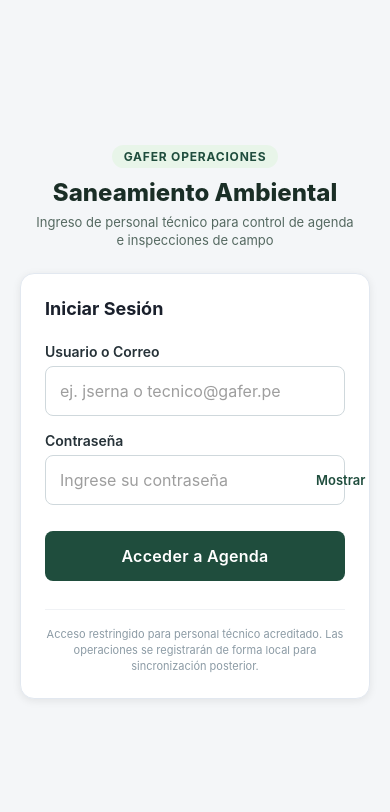
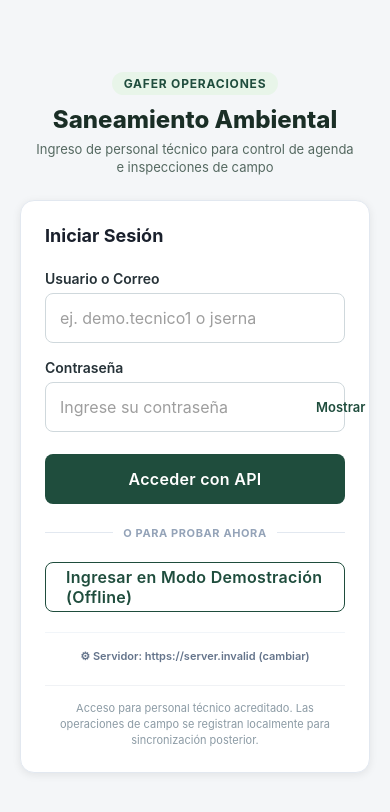
Before and after one commit to natharceeirl/GAFER, a React Native app in the folder apps/mobile/: screen / in a window 390 px wide. Shown: the top 812 px of the page. Built offline with nearby package versions, Linux system fonts and the light colour scheme; no server answers.

Commit message:
fix(mobile): add timeout controller, metro host auto-detection, and demo login mode

```diff
--- a/apps/mobile/src/features/auth/model/use-auth-store.ts
+++ b/apps/mobile/src/features/auth/model/use-auth-store.ts
@@ -5,6 +5,7 @@
   CredencialesInvalidasError,
   UsuarioInactivoError,
   ErrorDeConexion,
+  obtenerBaseUrl,
 } from '../../../shared/api/api-client';
 import {
   getDefaultStorage,
@@ -15,16 +16,20 @@
 
 export const TOKEN_STORAGE_KEY = 'gafer_mobile_token_v1';
 export const USER_STORAGE_KEY = 'gafer_mobile_user_v1';
+export const SERVER_STORAGE_KEY = 'gafer_mobile_server_v1';
 
 export interface AuthState {
   token: string | null;
   usuario: UsuarioSesion | null;
   estado: EstadoAutenticacion;
   error: string | null;
+  servidorUrl: string;
 
   iniciarSesion: (usuario: string, clave: string) => Promise<boolean>;
+  iniciarSesionDemo: (usuario?: string) => Promise<boolean>;
   cerrarSesion: () => Promise<void>;
   restaurarSesion: () => Promise<boolean>;
+  actualizarServidorUrl: (url: string) => void;
   limpiarError: () => void;
 }
 
@@ -40,18 +45,30 @@
 }
 
 function getApiClient(): MobileApiClient {
-  return customApiClient ?? new MobileApiClient();
+  if (!customApiClient) {
+    customApiClient = new MobileApiClient();
+  }
+  return customApiClient;
 }
 
 function getStorage(): StorageAdapter {
   return customStorage ?? getDefaultStorage();
 }
 
-export const useAuthStore = create<AuthState>((set) => ({
+export const useAuthStore = create<AuthState>((set, get) => ({
   token: null,
   usuario: null,
   estado: 'NO_AUTENTICADO',
   error: null,
+  servidorUrl: obtenerBaseUrl(),
+
+  actualizarServidorUrl: (url: string) => {
+    const urlLimpia = url.trim().replace(/\/+$/, '');
+    getApiClient().setBaseUrl(urlLimpia);
+    const storage = getStorage();
+    storage.setItem(SERVER_STORAGE_KEY, urlLimpia).catch(() => {});
+    set({ servidorUrl: urlLimpia });
+  },
 
   iniciarSesion: async (usuario: string, clave: string): Promise<boolean> => {
     const usuarioLimpio = usuario.trim();
@@ -87,7 +104,7 @@
       } else if (err instanceof UsuarioInactivoError) {
         mensajeError = err.message || 'El usuario se encuentra inactivo';
       } else if (err instanceof ErrorDeConexion) {
-        mensajeError = 'Sin conexión con el servidor. Verifique su red.';
+        mensajeError = err.message;
       } else if (err instanceof Error) {
         mensajeError = err.message;
       }
@@ -97,6 +114,44 @@
         error: mensajeError,
       });
 
+      return false;
+    }
+  },
+
+  iniciarSesionDemo: async (usuario?: string): Promise<boolean> => {
+    set({ estado: 'CARGANDO', error: null });
+
+    try {
+      const storage = getStorage();
+      const nombreUsuario = usuario?.trim() || 'demo.tecnico1';
+
+      const usuarioDemo: UsuarioSesion = {
+        id: 'f9b5a86d-318e-49b4-b91c-bf1b56950711',
+        dni: '99000003',
+        nombres: 'Técnico Operador (Demo)',
+        apellidos: 'Gafer',
+        cargo: 'TECNICO_OPERADOR',
+        usuario: nombreUsuario,
+      };
+
+      const tokenDemo = 'demo-offline-jwt-token-gafer';
+
+      await storage.setItem(TOKEN_STORAGE_KEY, tokenDemo);
+      await storage.setItem(USER_STORAGE_KEY, JSON.stringify(usuarioDemo));
+
+      set({
+        token: tokenDemo,
+        usuario: usuarioDemo,
+        estado: 'AUTENTICADO',
+        error: null,
+      });
+
+      return true;
+    } catch {
+      set({
+        estado: 'NO_AUTENTICADO',
+        error: 'No se pudo iniciar el modo demostración',
+      });
       return false;
     }
   },
@@ -117,6 +172,14 @@
   restaurarSesion: async (): Promise<boolean> => {
     try {
       const storage = getStorage();
+
+      // Restaurar URL de servidor personalizada si existía
+      const serverGuardado = await storage.getItem(SERVER_STORAGE_KEY);
+      if (serverGuardado) {
+        getApiClient().setBaseUrl(serverGuardado);
+        set({ servidorUrl: serverGuardado });
+      }
+
       const token = await storage.getItem(TOKEN_STORAGE_KEY);
       const userRaw = await storage.getItem(USER_STORAGE_KEY);
 
--- a/apps/mobile/src/features/auth/ui/LoginScreen.tsx
+++ b/apps/mobile/src/features/auth/ui/LoginScreen.tsx
@@ -1,4 +1,4 @@
-import React, { useState } from 'react';
+import React, { useState, useEffect } from 'react';
 import {
   StyleSheet,
   Text,
@@ -7,6 +7,8 @@
   Platform,
   ScrollView,
   SafeAreaView,
+  TouchableOpacity,
+  NativeModules,
 } from 'react-native';
 import { StatusBar } from 'expo-status-bar';
 import { useAuthStore } from '../model/use-auth-store';
@@ -17,14 +19,47 @@
   onLoginExitoso?: () => void;
 }
 
+const detectarHostMetro = (): string | null => {
+  try {
+    const scriptURL: string = (NativeModules as any)?.SourceCode?.scriptURL || '';
+    const match = scriptURL.match(/^https?:\/\/([^:/]+)/);
+    if (match && match[1] && match[1] !== 'localhost' && match[1] !== '127.0.0.1') {
+      return `http://${match[1]}:3000`;
+    }
+  } catch {
+    // Entorno no nativo o fallback
+  }
+  return null;
+};
+
 export const LoginScreen: React.FC<LoginScreenProps> = ({ onLoginExitoso }) => {
   const [usuario, setUsuario] = useState('');
   const [clave, setClave] = useState('');
   const [errorUsuario, setErrorUsuario] = useState<string | null>(null);
   const [errorClave, setErrorClave] = useState<string | null>(null);
+  const [mostrarConfigServidor, setMostrarConfigServidor] = useState(false);
 
-  const { estado, error: errorAuth, iniciarSesion, limpiarError } = useAuthStore();
+  const {
+    estado,
+    error: errorAuth,
+    servidorUrl,
+    iniciarSesion,
+    iniciarSesionDemo,
+    actualizarServidorUrl,
+    limpiarError,
+  } = useAuthStore();
+
+  const [inputServidor, setInputServidor] = useState(servidorUrl);
   const estaCargando = estado === 'CARGANDO';
+
+  // Si estamos en un dispositivo físico con Expo Go, detectar automáticamente la IP del host
+  useEffect(() => {
+    const hostDetectado = detectarHostMetro();
+    if (hostDetectado && servidorUrl === 'http://localhost:3000') {
+      actualizarServidorUrl(hostDetectado);
+      setInputServidor(hostDetectado);
+    }
+  }, [servidorUrl, actualizarServidorUrl]);
 
   const handleSubmit = async () => {
     limpiarError();
@@ -40,6 +75,21 @@
     const exito = await iniciarSesion(usuario, clave);
     if (exito && onLoginExitoso) {
       onLoginExitoso();
+    }
+  };
+
+  const handleIngresoDemo = async () => {
+    limpiarError();
+    const exito = await iniciarSesionDemo(usuario || 'demo.tecnico1');
+    if (exito && onLoginExitoso) {
+      onLoginExitoso();
+    }
+  };
+
+  const handleGuardarServidor = () => {
+    if (inputServidor.trim()) {
+      actualizarServidorUrl(inputServidor.trim());
+      setMostrarConfigServidor(false);
     }
   };
 
@@ -79,7 +129,7 @@
             <Input
               testID="input-usuario"
               label="Usuario o Correo"
-              placeholder="ej. jserna o tecnico@gafer.pe"
+              placeholder="ej. demo.tecnico1 o jserna"
               valor={usuario}
               onCambio={(texto) => {
                 setUsuario(texto);
@@ -107,7 +157,7 @@
 
             <Button
               testID="boton-ingresar"
-              titulo="Acceder a Agenda"
+              titulo={estaCargando ? 'Conectando...' : 'Acceder con API'}
               onPress={handleSubmit}
               cargando={estaCargando}
               deshabilitado={estaCargando}
@@ -115,9 +165,55 @@
               style={styles.botonAcceso}
             />
 
+            <View style={styles.separadorO}>
+              <View style={styles.lineaSeparador} />
+              <Text style={styles.textoSeparadorO}>O PARA PROBAR AHORA</Text>
+              <View style={styles.lineaSeparador} />
+            </View>
+
+            <Button
+              testID="boton-demo"
+              titulo="Ingresar en Modo Demostración (Offline)"
+              onPress={handleIngresoDemo}
+              deshabilitado={estaCargando}
+              variante="secundario"
+              style={styles.botonDemo}
+            />
+
+            {/* Ajustes del Servidor API para pruebas en red local */}
+            <View style={styles.servidorSeccion}>
+              <TouchableOpacity
+                onPress={() => setMostrarConfigServidor(!mostrarConfigServidor)}
+                style={styles.toggleServidor}
+                accessibilityRole="button"
+              >
+                <Text style={styles.toggleServidorTexto}>
+                  ⚙ Servidor: {servidorUrl} ({mostrarConfigServidor ? 'ocultar' : 'cambiar'})
+                </Text>
+              </TouchableOpacity>
+
+              {mostrarConfigServidor ? (
+                <View style={styles.cajaConfigServidor}>
+                  <Input
+                    label="Dirección del Servidor API"
+                    placeholder="http://192.168.X.X:3000"
+                    valor={inputServidor}
+                    onCambio={setInputServidor}
+                    ayuda="En celular físico, ingrese la IP de su PC en la misma red Wi-Fi."
+                  />
+                  <Button
+                    titulo="Guardar Servidor"
+                    onPress={handleGuardarServidor}
+                    variante="secundario"
+                    style={styles.botonGuardarServidor}
+                  />
+                </View>
+              ) : null}
+            </View>
+
             <View style={styles.footerAviso}>
               <Text style={styles.footerTexto}>
-                Acceso restringido para personal técnico acreditado. Las operaciones se registrarán de forma local para sincronización posterior.
+                Acceso para personal técnico acreditado. Las operaciones de campo se registran localmente para sincronización posterior.
               </Text>
             </View>
           </View>
@@ -194,11 +290,58 @@
     marginBottom: 16,
   },
   botonAcceso: {
-    marginTop: 18,
+    marginTop: 14,
+  },
+  separadorO: {
+    flexDirection: 'row',
+    alignItems: 'center',
+    marginVertical: 14,
+  },
+  lineaSeparador: {
+    flex: 1,
+    height: 1,
+    backgroundColor: '#e2e8f0',
+  },
+  textoSeparadorO: {
+    fontSize: 11,
+    fontWeight: '700',
+    color: '#94a3b8',
+    marginHorizontal: 10,
+    letterSpacing: 0.6,
+  },
+  botonDemo: {
+    marginBottom: 10,
+  },
+  servidorSeccion: {
+    marginTop: 10,
+    paddingTop: 10,
+    borderTopWidth: 1,
+    borderTopColor: '#f1f5f9',
+  },
+  toggleServidor: {
+    paddingVertical: 6,
+    alignItems: 'center',
+  },
+  toggleServidorTexto: {
+    fontSize: 11,
+    color: '#64748b',
+    fontWeight: '600',
+  },
+  cajaConfigServidor: {
+    backgroundColor: '#f8fafc',
+    padding: 12,
+    borderRadius: 8,
+    marginTop: 8,
+    borderWidth: 1,
+    borderColor: '#e2e8f0',
+  },
+  botonGuardarServidor: {
+    height: 40,
+    marginTop: 6,
   },
   footerAviso: {
-    marginTop: 20,
-    paddingTop: 16,
+    marginTop: 16,
+    paddingTop: 14,
     borderTopWidth: 1,
     borderTopColor: '#f0f2f5',
   },
```
Also changed, not shown: apps/mobile/src/shared/api/api-client.ts (+35 -8 lines), 2 other files (tests, documents, lock files or other folders).
